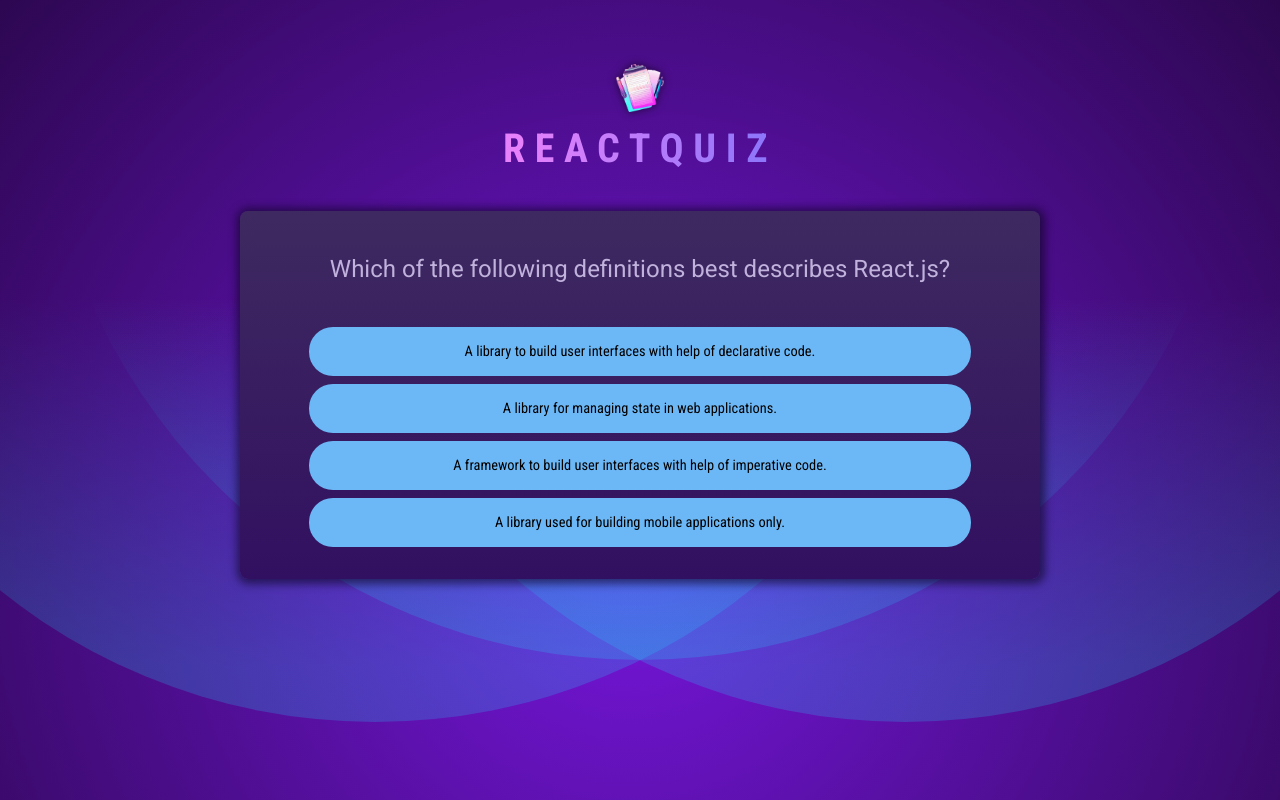
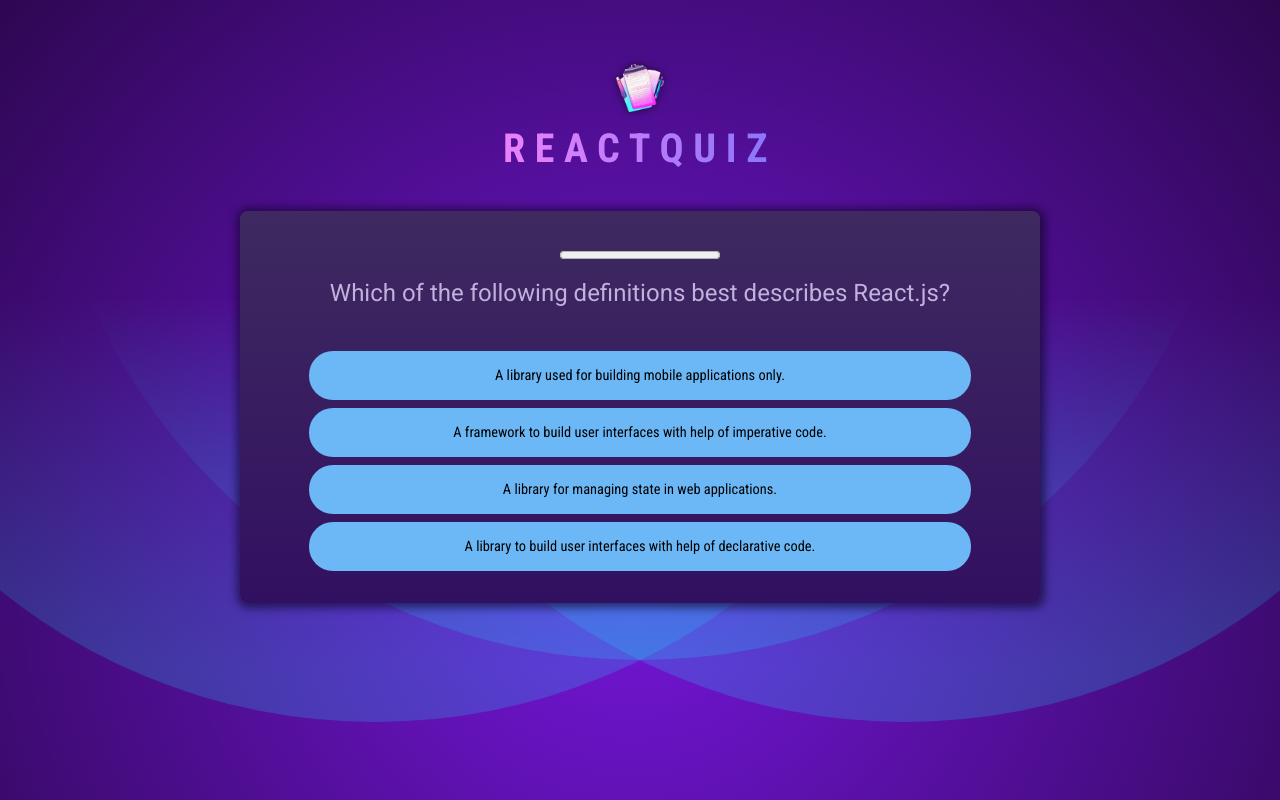
Before and after one commit to AqibNiazi/react-quiz, a React app: page / in a window 1280 px wide. Built offline with nearby package versions, Linux system fonts and the light colour scheme; the HTML template or start-up script is replaced by a standard one.

Commit message:
Working on Expiray logic

```diff
--- /dev/null
+++ b/src/components/QuestionTimer.jsx
@@ -0,0 +1,26 @@
+import React, { useEffect, useState } from "react";
+
+const QuestionTimer = ({ timeout, onTimeout }) => {
+  const [remainingTime, setRemainingTime] = useState(timeout);
+
+  useEffect(() => {
+    console.log("Setting Timeout");
+
+    setTimeout(onTimeout, timeout);
+  }, [timeout, onTimeout]);
+
+  useEffect(() => {
+    console.log("Setting Interval");
+    setInterval(() => {
+      setRemainingTime((prevTime) => prevTime - 100);
+    }, 100);
+  }, []);
+
+  return (
+    <progress id="question-time" max={timeout} value={remainingTime}>
+      QuestionTimer
+    </progress>
+  );
+};
+
+export default QuestionTimer;
--- a/src/components/Quiz.jsx
+++ b/src/components/Quiz.jsx
@@ -1,21 +1,42 @@
-import React, { useState } from "react";
+import React, { useCallback, useState } from "react";
 import Questions from "../questions";
-
+import quizCompleteIcon from "../assets/quiz-complete.png";
+import QuestionTimer from "./QuestionTimer";
 const Quiz = () => {
   const [userAnswers, setUserAnswers] = useState([]);
 
   const activeQuestionIndex = userAnswers.length;
 
-  const handleSelectedAnswer = (selectedAnswer) => {
+  const quizIsComplete = activeQuestionIndex === Questions.length;
+
+  const handleSelectedAnswer = useCallback((selectedAnswer) => {
     setUserAnswers((prevAnswers) => [...prevAnswers, selectedAnswer]);
-  };
+  }, []);
+
+  const hanldeSkipAnswer = useCallback(
+    () => handleSelectedAnswer(null),
+    [handleSelectedAnswer]
+  );
+
+  if (quizIsComplete) {
+    return (
+      <div id="summary">
+        <img src={quizCompleteIcon} alt="Trophy Icon" />
+        <h2>Quiz Complete!</h2>
+      </div>
+    );
+  }
+
+  const shuffledAnswers = [...Questions[activeQuestionIndex].answers];
+  shuffledAnswers.sort(() => Math.random() - 0.5);
 
   return (
     <div id="quiz">
+      <QuestionTimer timeout={10000} onTimeout={hanldeSkipAnswer} />
       <div id="question">
         <h2>{Questions[activeQuestionIndex].text}</h2>
         <ul id="answers">
-          {Questions[activeQuestionIndex].answers.map((answer) => (
+          {shuffledAnswers.map((answer) => (
             <li key={answer} className="answer">
               <button onClick={() => handleSelectedAnswer(answer)}>
                 {answer}
```
